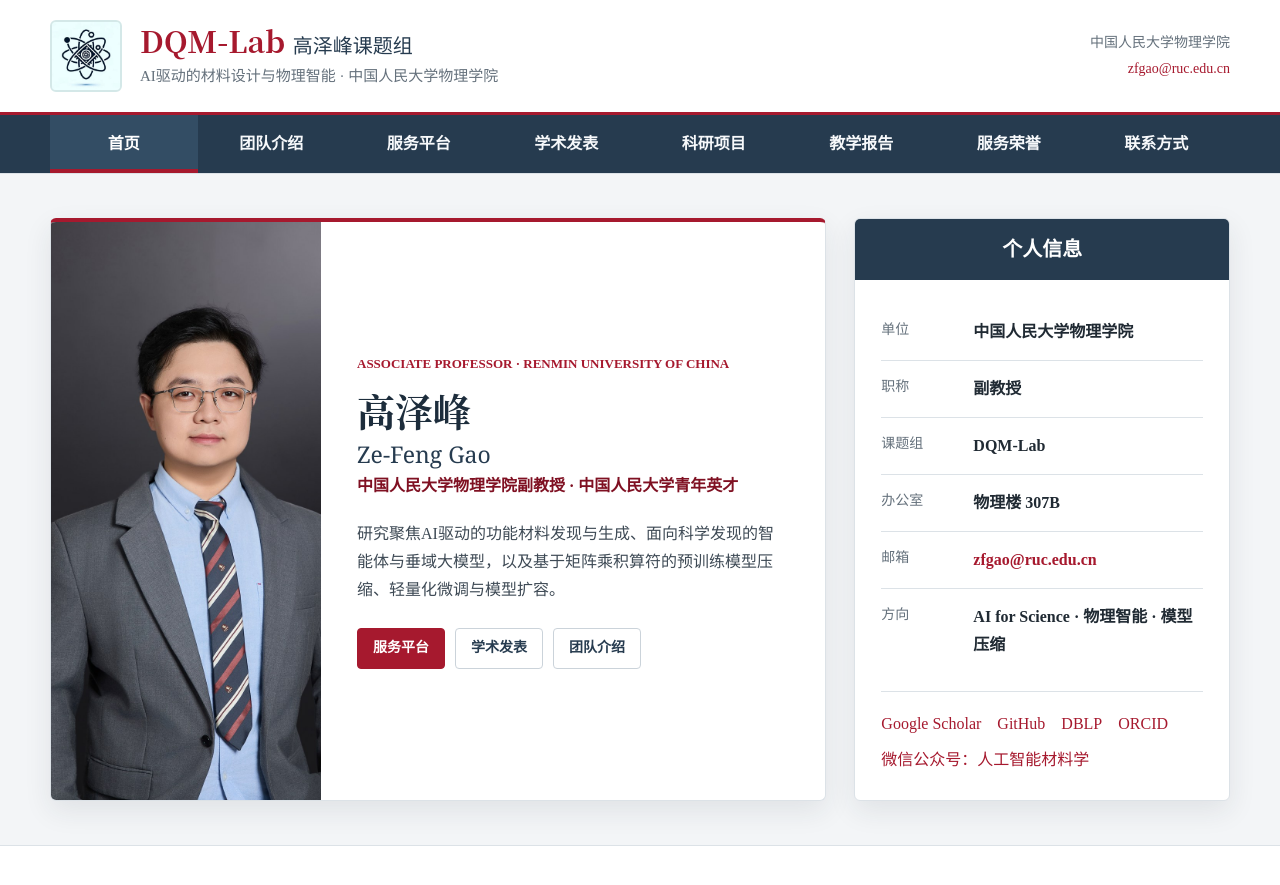
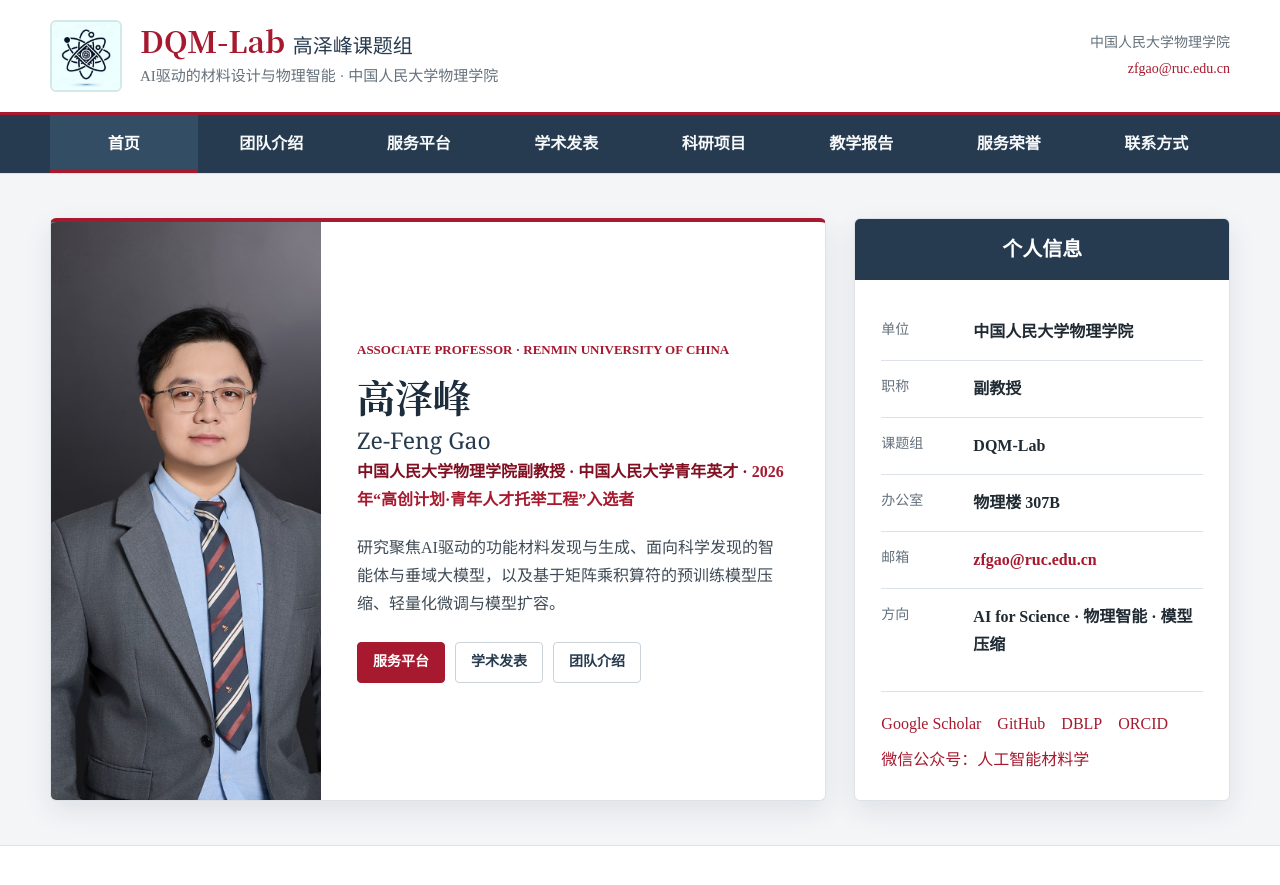
Before and after one commit to zfgao66/homepage, a Jekyll site: the page built from index.html, in a window 1280 px wide and 900 px high. Shown: the top 885 px of the window. Built offline with Jekyll 4.4.1, drawn with Linux system fonts in a browser that asks for light colours.

Commit message:
Add 2026 youth talent honor

```diff
--- a/index.html
+++ b/index.html
@@ -12,7 +12,7 @@
       <div class="profile-copy">
         <p class="eyebrow">Associate Professor · Renmin University of China</p>
         <h1>高泽峰 <span>Ze-Feng Gao</span></h1>
-        <p class="profile-role">中国人民大学物理学院副教授 · 中国人民大学青年英才</p>
+        <p class="profile-role">中国人民大学物理学院副教授 · 中国人民大学青年英才 · <a href="https://m.sme-gov.cn/beijing/news/175906.html">2026年“高创计划·青年人才托举工程”入选者</a></p>
         <p class="profile-summary">研究聚焦AI驱动的功能材料发现与生成、面向科学发现的智能体与垂域大模型，以及基于矩阵乘积算符的预训练模型压缩、轻量化微调与模型扩容。</p>
         <div class="action-row">
           <a class="action-link" href="{{ '/platform/' | relative_url }}">服务平台</a>
--- a/service.html
+++ b/service.html
@@ -31,9 +31,10 @@
   <div class="page-shell">
     <h2 class="content-title">荣誉奖励</h2>
     <div class="honor-list">
-      <article class="honor-item"><span class="honor-year">2023.05</span><h3>ACL 2023 最佳论文提名</h3><p>Small Pre-trained Language Models Can be Fine-tuned as Large Models via Over-Parameterization</p></article>
+      <article class="honor-item"><span class="honor-year">2026.07</span><h3>“高创计划·青年人才托举工程”入选者</h3><p>北京市科学技术协会 · 科学研究类 · <a href="https://m.sme-gov.cn/beijing/news/175906.html">入选名单</a></p></article>
       <article class="honor-item"><span class="honor-year">2024.12</span><h3>OpenLAM Challenge 一等奖</h3><p>AI4SCup 全元素周期表晶体结构集邮大赛 · <a href="{{ '/pdfs/award/OpenLam.jpg' | relative_url }}">获奖资料</a></p></article>
       <article class="honor-item"><span class="honor-year">2024.12</span><h3>创新场景挑战赛 Top 10</h3><p>北京高校科协联盟 · <a href="{{ '/pdfs/award/top10.jpg' | relative_url }}">获奖资料</a></p></article>
+      <article class="honor-item"><span class="honor-year">2023.05</span><h3>ACL 2023 最佳论文提名</h3><p>Small Pre-trained Language Models Can be Fine-tuned as Large Models via Over-Parameterization</p></article>
     </div>
   </div>
 </section>
```
